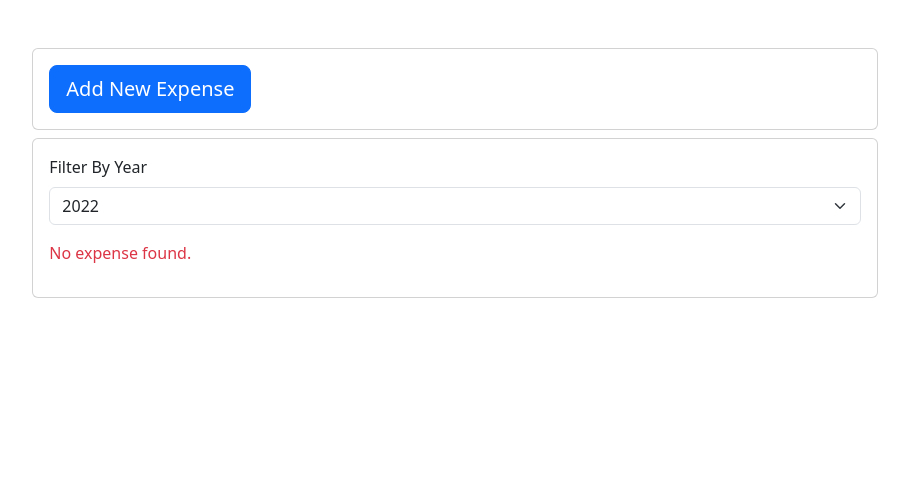
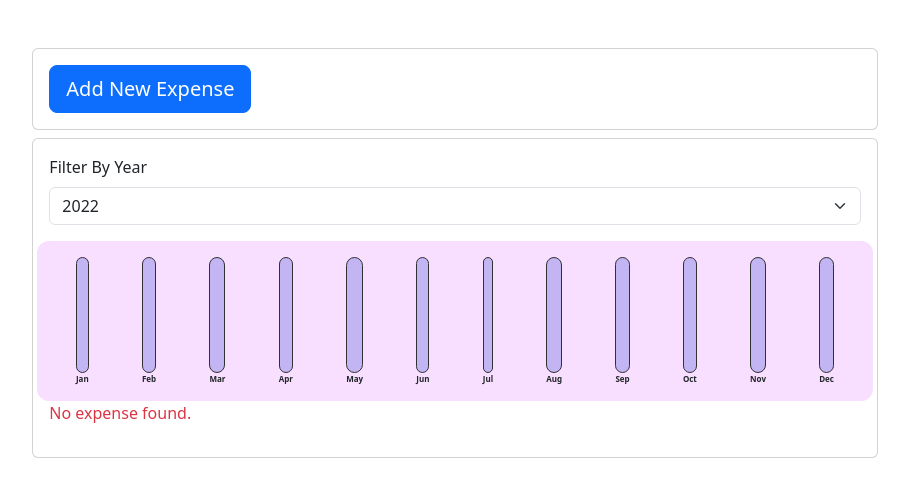
Before and after one commit to git4mahadi/react-complete-guide, a React (Create React App) app: page / in a window 1280 px wide. Shown: the top 496 px of the page, without its empty margins (185-1094 px from the left). Built offline with nearby package versions, Linux system fonts and the light colour scheme.

Commit message:
chart functionality added

```diff
--- /dev/null
+++ b/src/components/chart/Chart.css
@@ -0,0 +1,9 @@
+.chart {
+    padding: 1rem;
+    border-radius: 12px;
+    background-color: #f8dfff;
+    text-align: center;
+    display: flex;
+    justify-content: space-around;
+    height: 10rem;
+}
--- /dev/null
+++ b/src/components/chart/Chart.js
@@ -0,0 +1,23 @@
+
+import React from "react";
+import './Chart.css'
+import ChartBar from "./ChartBar";
+
+const Chart = (props) => {
+
+    const dataPointValue = props.dataPoints.map(itm=> itm.value);
+    const totalMaximum = Math.max(...dataPointValue);
+
+    return (
+        <div className='chart'>
+            {props.dataPoints.map(dataPoint=>
+                <ChartBar
+                    key={dataPoint.label}
+                    value={dataPoint.value}
+                    maxValue={totalMaximum}
+                label={dataPoint.label}/>)}
+        </div>
+    );
+}
+
+export default Chart;
--- /dev/null
+++ b/src/components/chart/ChartBar.css
@@ -0,0 +1,32 @@
+
+
+.chart-bar {
+    height: 100%;
+    display: flex;
+    flex-direction: column;
+    align-items: center;
+}
+
+.chart-bar__inner {
+    height: 100%;
+    width: 100%;
+    border: 1px solid #313131;
+    border-radius: 12px;
+    background-color: #c3b4f3;
+    overflow: hidden;
+    display: flex;
+    flex-direction: column;
+    justify-content: flex-end;
+}
+
+.chart-bar__fill {
+    background-color: #4826b9;
+    width: 100%;
+    transition: all 0.3s ease-out;
+}
+
+.chart-bar__label {
+    font-weight: bold;
+    font-size: 0.5rem;
+    text-align: center;
+}
--- /dev/null
+++ b/src/components/chart/ChartBar.js
@@ -0,0 +1,24 @@
+import React from "react";
+
+import './ChartBar.css'
+
+const ChartBar = (props) => {
+
+    let barFillHeight = '0%';
+    if(props.maxValue > 0) {
+        barFillHeight = Math.round((props.value/props.maxValue) * 100) + '%';
+    }
+
+    return (
+        <div className='chart-bar'>
+            <div className='chart-bar__inner'>
+                <div className='chart-bar__fill' style={{height: barFillHeight}}>
+
+                </div>
+            </div>
+            <div className='chart-bar__label'>{props.label}</div>
+        </div>
+    );
+}
+
+export default ChartBar;
--- a/src/components/expenses/Expenses.js
+++ b/src/components/expenses/Expenses.js
@@ -2,6 +2,7 @@
 import ExpenseFilter from "./ExpenseFilter";
 import {useState} from "react";
 import ExpensesList from "./ExpensesList";
+import ExpensesChart from "./ExpensesChart";
 
 const Expenses = (props) => {
 
@@ -24,6 +25,9 @@
                     <ExpenseFilter selected={selectedYear} onChangerFilter={filterChangeHandler}/>
                 </div>
                 <div className='row'>
+                    <ExpensesChart expenses={filteredExpenses}/>
+                </div>
+                <div className='row'>
                     <ExpensesList items={filteredExpenses}/>
                 </div>
             </div>
--- /dev/null
+++ b/src/components/expenses/ExpensesChart.js
@@ -0,0 +1,29 @@
+import React from "react";
+import Chart from "../chart/Chart";
+
+const ExpensesChart = (props) => {
+
+    const chartDataPoints = [
+        {label: 'Jan', value: 0},
+        {label: 'Feb', value: 0},
+        {label: 'Mar', value: 0},
+        {label: 'Apr', value: 0},
+        {label: 'May', value: 0},
+        {label: 'Jun', value: 0},
+        {label: 'Jul', value: 0},
+        {label: 'Aug', value: 0},
+        {label: 'Sep', value: 0},
+        {label: 'Oct', value: 0},
+        {label: 'Nov', value: 0},
+        {label: 'Dec', value: 0},
+    ];
+
+    for(const expense of props.expenses) {
+        const expenseMonth = expense.date.getMonth();
+        chartDataPoints [expenseMonth].value += expense.amount;
+    }
+
+    return <Chart dataPoints={chartDataPoints}/>
+}
+
+export default ExpensesChart;
--- a/src/components/new-expense/ExpenseForm.js
+++ b/src/components/new-expense/ExpenseForm.js
@@ -24,7 +24,7 @@
 
         const expenseData = {
             title: enteredTitle,
-            amount: enteredAmount,
+            amount: +enteredAmount,
             date: new Date(enteredDate)
         };
 
```
